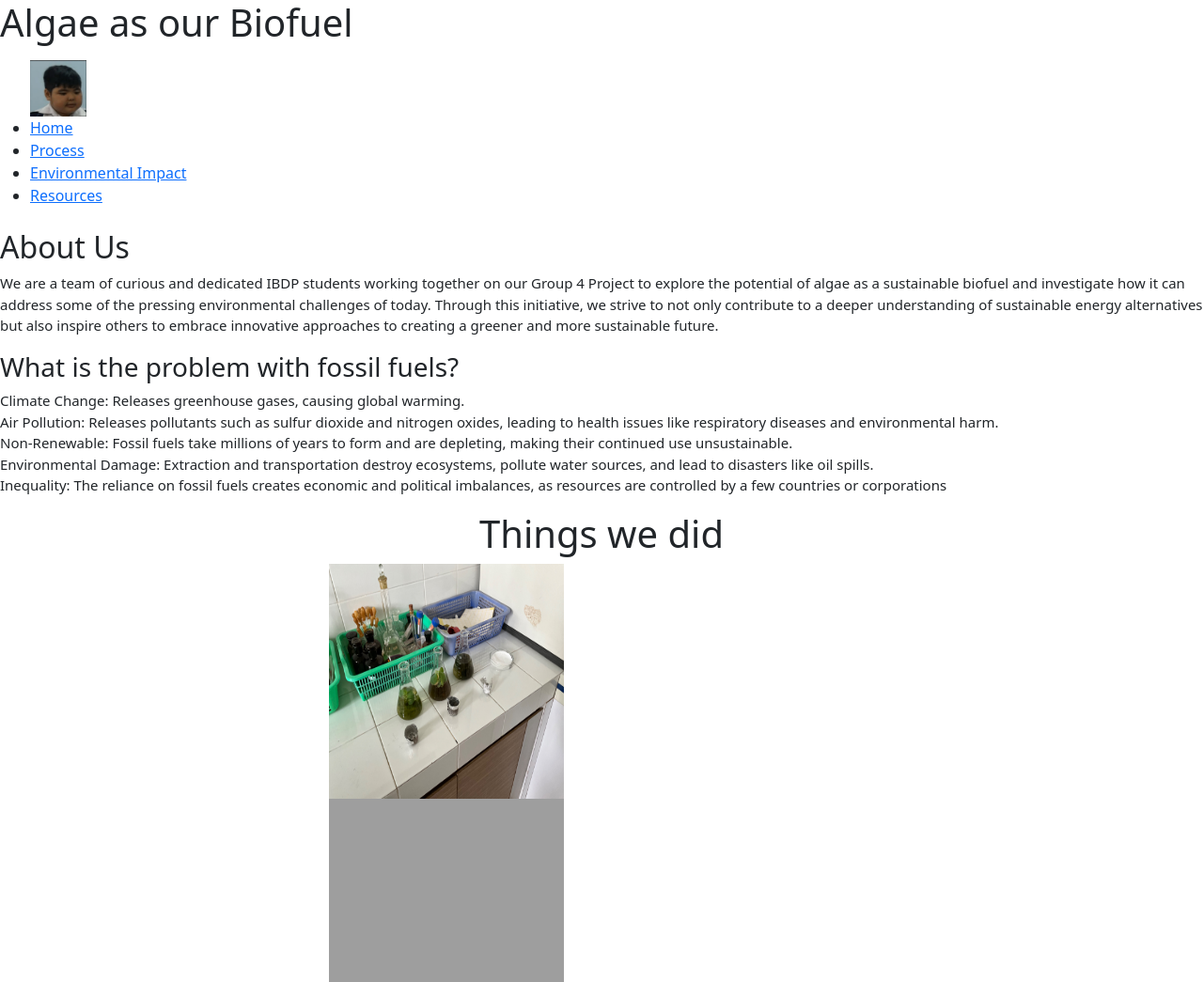
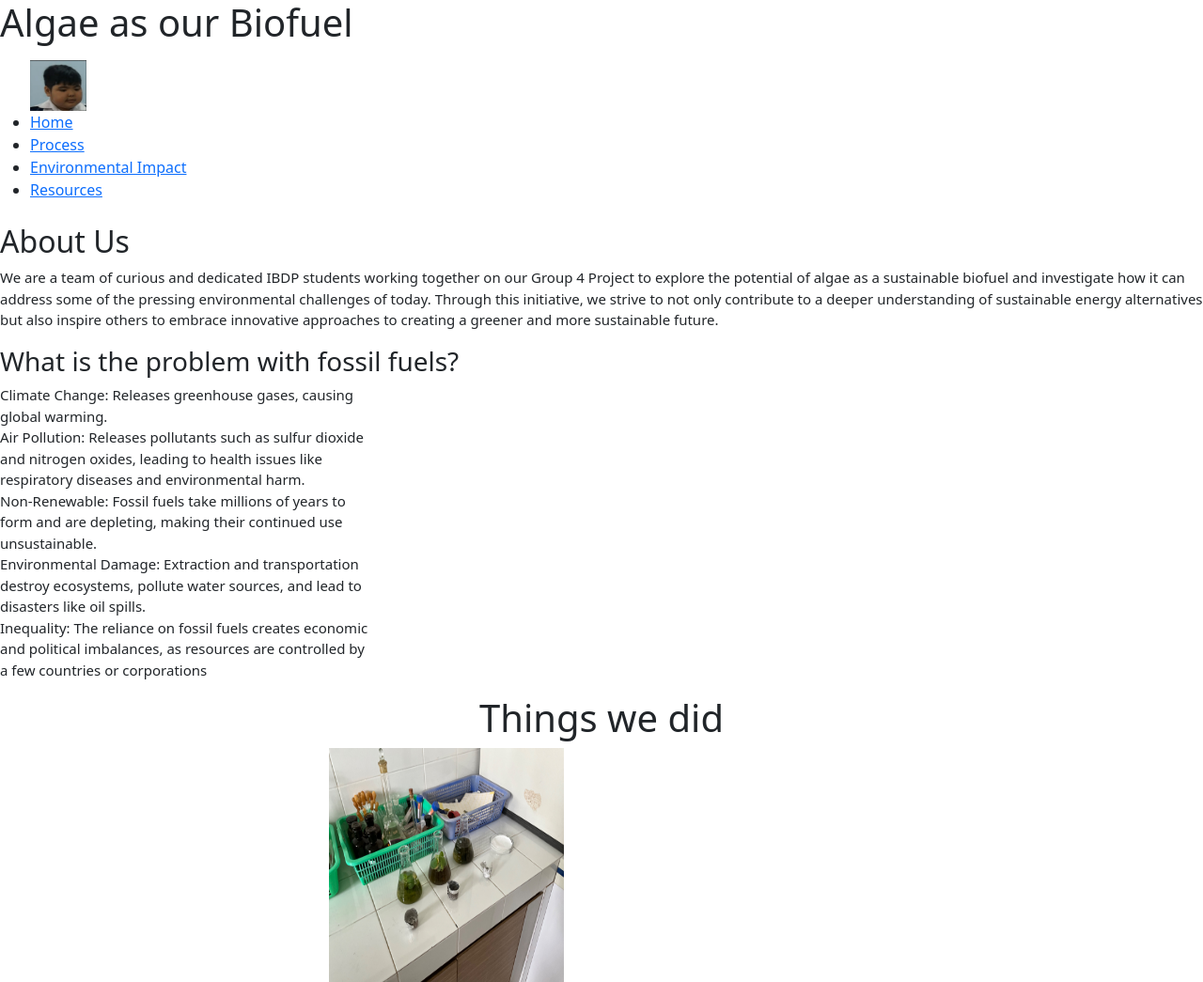
Before and after one commit to HakunaMatata69/CSP-WEBSITE, a Flask app: page /home/ in a window 1280 px wide. Shown: the top 1045 px of the page at 94% size. Run offline with Flask 3, Linux system fonts and the light colour scheme; grey boxes are pictures that could not be loaded.

Commit message:
doing stuff

```diff
--- a/templates/environ.html
+++ b/templates/environ.html
@@ -18,7 +18,7 @@
 
     <nav class="navbar" >
         <ul>
-            <img src="https://github.com/HakunaMatata69/CSP-WEBSITE/blob/main/static/LEOOOO.png?raw=true id=logo alt="TLC Logo" style="width: 60px; height: 60px;"/>
+            <img src="https://github.com/HakunaMatata69/CSP-WEBSITE/blob/main/static/LEOOOO.png?raw=true id=logo alt="TLC Logo" style="width: 60px; height: 54px;"/>
             <li> <a href="home.html">Home</a></li>
             <li> <a href="process.html">Process</a></li>
             <li> <a href="environ.html">Environmental Impact</a></li>
--- a/templates/home.html
+++ b/templates/home.html
@@ -20,7 +20,7 @@
 
 
         <ul>
-            <img src="https://github.com/HakunaMatata69/CSP-WEBSITE/blob/main/static/LEOOOO.png?raw=true" id=logo alt="TLC Logo" style="width: 60px; height: 60px;"/>
+            <img src="https://github.com/HakunaMatata69/CSP-WEBSITE/blob/main/static/LEOOOO.png?raw=true" id=logo alt="TLC Logo" style="width: 60px; height: 54px;"/>
             <li> <a href="home.html">Home</a></li>
             <li> <a href="process.html">Process</a></li>
             <li> <a href="environ.html">Environmental Impact</a></li>
@@ -37,7 +37,7 @@
     </p>
 
     <h3 id="title" >What is the problem with fossil fuels?</h3>
-    <p style="font-size: 15px;">
+    <p style="font-size: 15px; word-wrap: break-word; width: 400px;" >
         Climate Change: Releases greenhouse gases, causing global warming.<br>
 
         Air Pollution: Releases pollutants such as sulfur dioxide and nitrogen oxides, leading to health issues like respiratory diseases and environmental harm. <br>
--- a/templates/process.html
+++ b/templates/process.html
@@ -18,7 +18,7 @@
 
     <nav class="navbar" >
         <ul>
-            <img src="https://github.com/HakunaMatata69/CSP-WEBSITE/blob/main/static/LEOOOO.png?raw=true" id=logo alt="TLC Logo" style="width: 60px; height: 60px;"/>
+            <img src="https://github.com/HakunaMatata69/CSP-WEBSITE/blob/main/static/LEOOOO.png?raw=true" id=logo alt="TLC Logo" style="width: 60px; height: 54px;"/>
             <li> <a href="home.html">Home</a></li>
             <li> <a href="process.html">Process</a></li>
             <li> <a href="environ.html">Environmental Impact</a></li>
--- a/templates/resources.html
+++ b/templates/resources.html
@@ -18,6 +18,7 @@
 
     <nav class="navbar" >
         <ul>
+            <img src="https://github.com/HakunaMatata69/CSP-WEBSITE/blob/main/static/LEOOOO.png?raw=true" id=logo alt="TLC Logo" style="width: 60px; height: 54px;"/>
             <li> <a href="home.html">Home</a></li>
             <li> <a href="process.html">Process</a></li>
             <li> <a href="environ.html">Environmental Impact</a></li>
--- a/templates/style.css
+++ b/templates/style.css
@@ -1,3 +1,5 @@
+
+
 #header{
     margin-bottom: -8px;
 }
```
